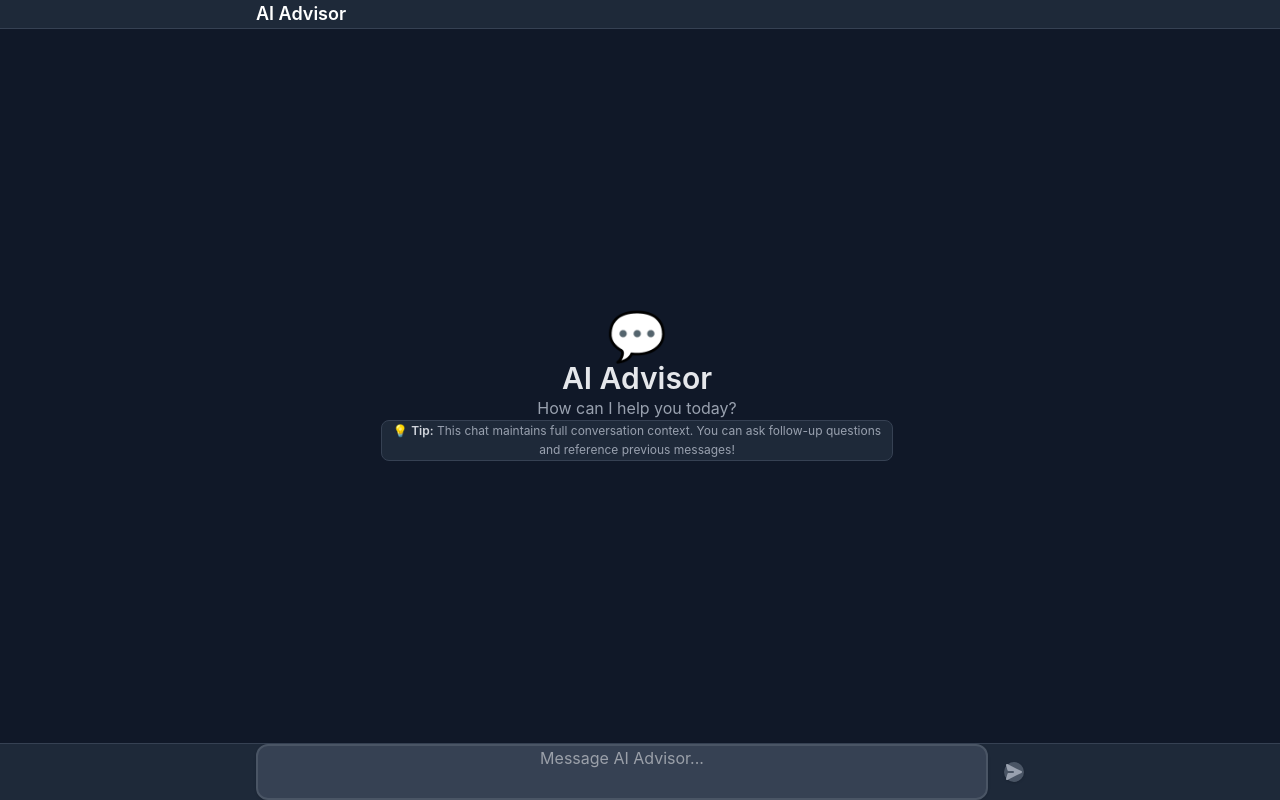
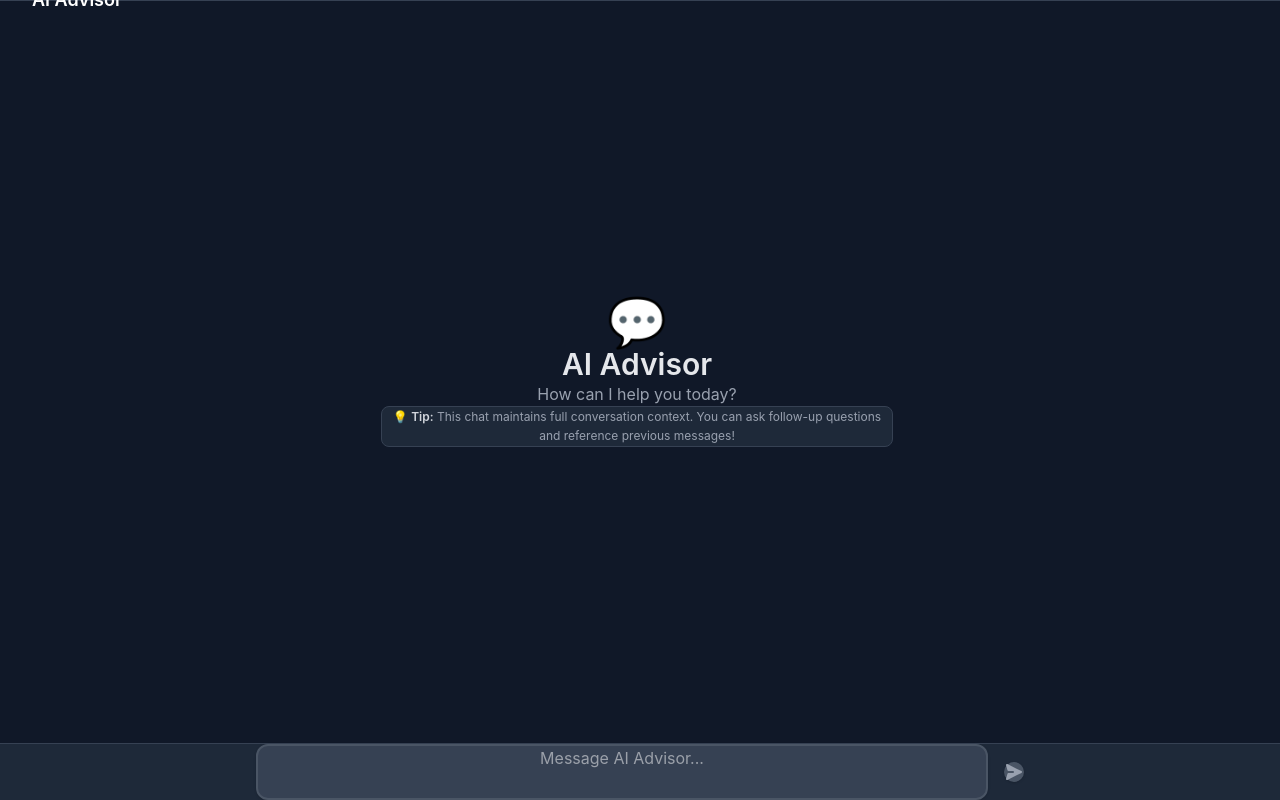
Before and after one commit to usmanfcit/ai-chat-frontend, a Next.js app: page / in a window 1280 px wide. Built offline with nearby package versions, Linux system fonts and the light colour scheme.

Commit message:
AI advisor text and New chat button alignment

```diff
--- a/app/page.tsx
+++ b/app/page.tsx
@@ -20,9 +20,9 @@ export default function Home() {
     <main className="flex flex-col h-screen bg-gray-900">
       {/* Header */}
       <header className="bg-gray-800 border-b border-gray-700 sticky top-0 z-10">
-        <div className="flex justify-center items-center px-8 py-3">
-          <div className="flex items-center justify-between w-full max-w-3xl">
-            <div className="flex items-center gap-3">
+        <div className="flex items-center justify-center px-8 py-3 relative">
+          {/* AI Advisor - Left Corner */}
+          <div className="absolute left-8 flex items-center gap-3">
             <h1 className="text-lg font-semibold text-white">AI Advisor</h1>
             {messages.length > 0 && (
               <span className="text-xs text-gray-400 bg-gray-700 px-2 py-1 rounded">
@@ -31,6 +31,7 @@ export default function Home() {
             )}
           </div>
 
+          {/* New Chat Button - Center */}
           {messages.length > 0 && (
             <button
               onClick={handleNewConversation}
@@ -50,7 +51,6 @@ export default function Home() {
             </button>
           )}
         </div>
-        </div>
       </header>
 
       {/* Chat Container */}
```
Lines whose indentation alone changed are shown as unchanged.
